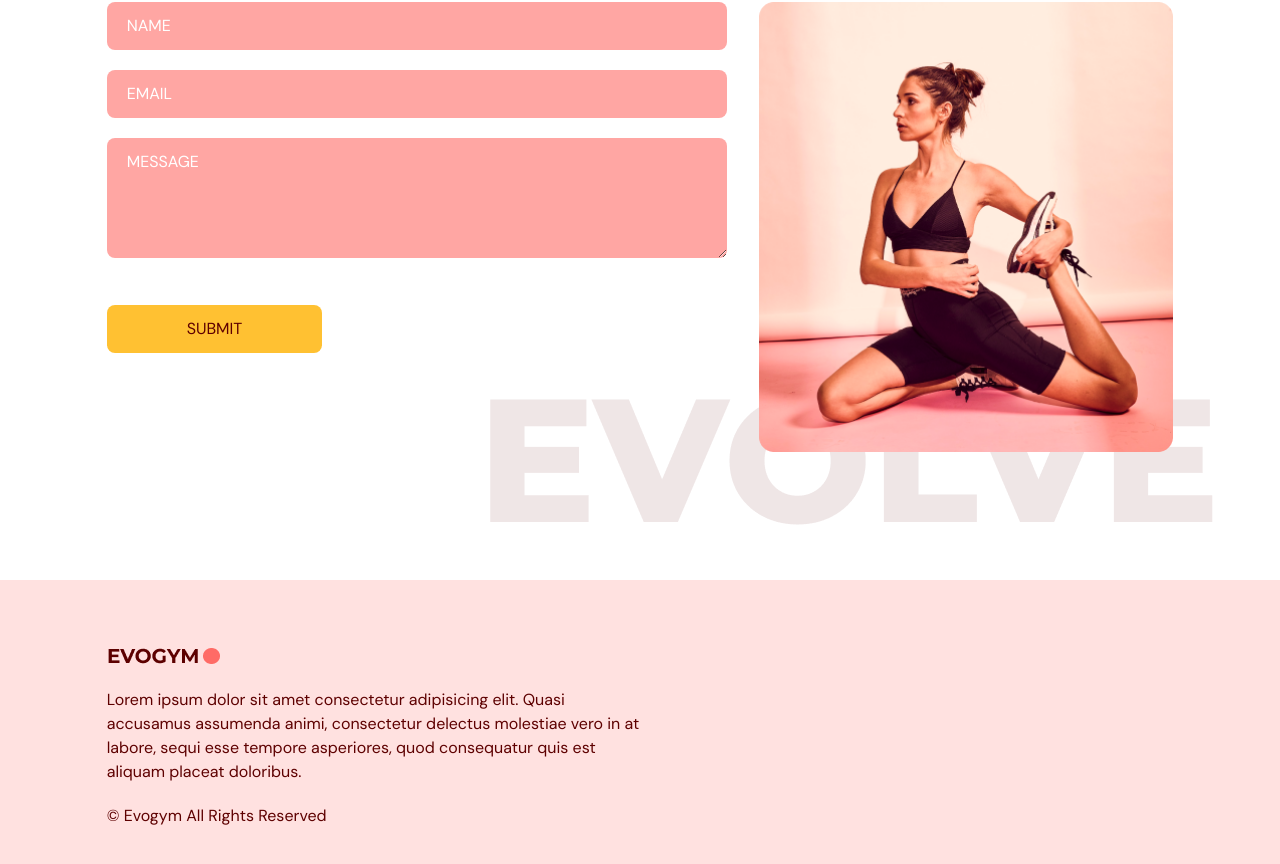
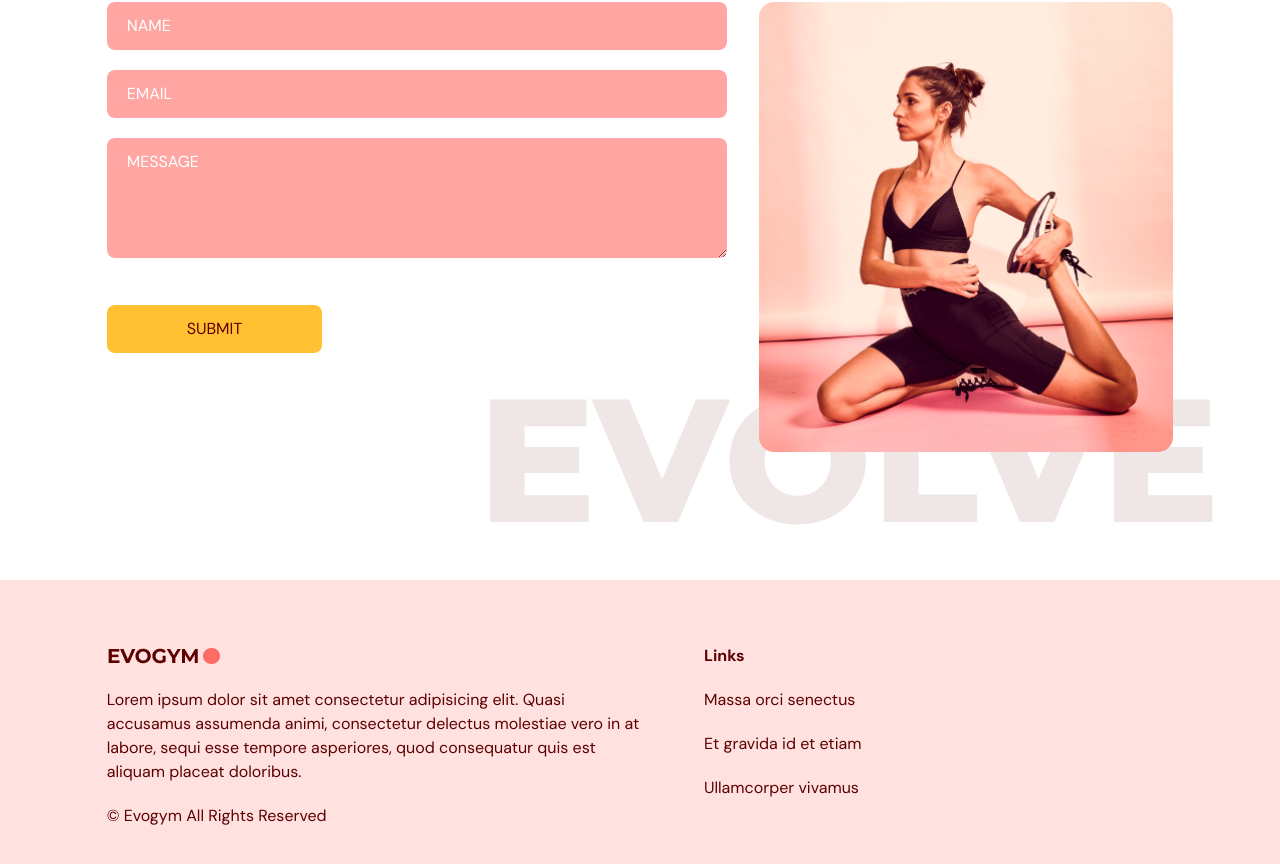
Before and after one commit to eduvinagre/react-typescript, a React app: page / in a window 1280 px wide. Shown: the part 2548-3412 px from the top of the page. Built offline with nearby package versions, Linux system fonts and the light colour scheme; the HTML template or start-up script is replaced by a standard one.

Commit message:
footer links

```diff
--- a/src/scenes/footer/index.tsx
+++ b/src/scenes/footer/index.tsx
@@ -16,7 +16,12 @@ const Footer = (props: Props) => {
           </p>
           <p>© Evogym All Rights Reserved</p>
         </div>
-        <div></div>
+        <div className="mt-16 basis-1/4 md:mt-0">
+          <h4 className="font-bold">Links</h4>
+          <p className="my-5">Massa orci senectus</p>
+          <p className="my-5">Et gravida id et etiam</p>
+          <p>Ullamcorper vivamus</p>
+        </div>
         <div></div>
       </div>
     </footer>
```
